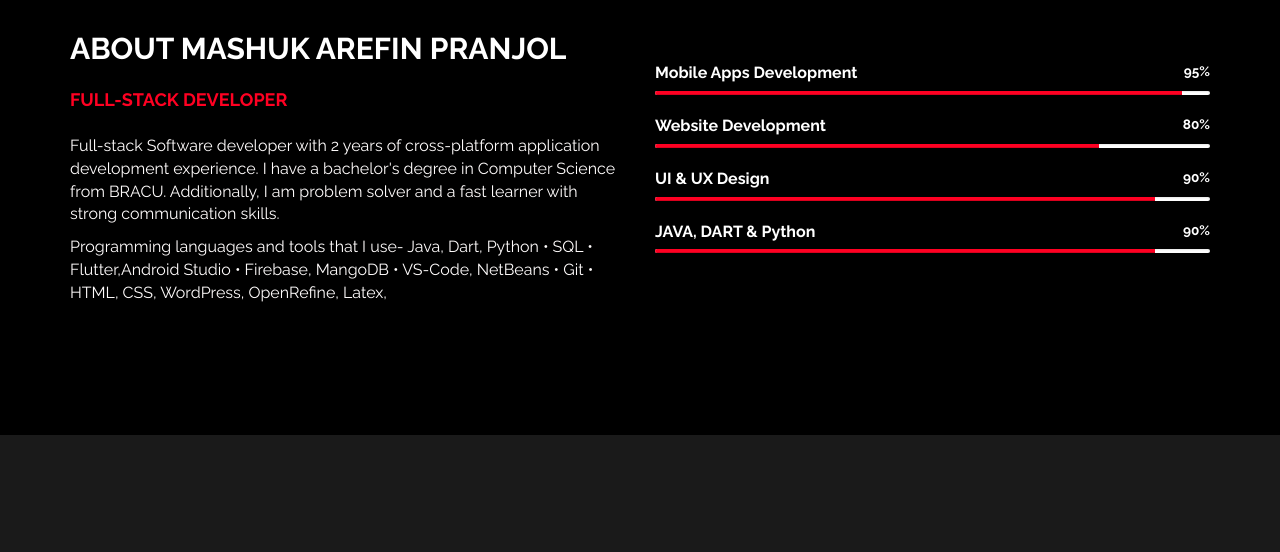
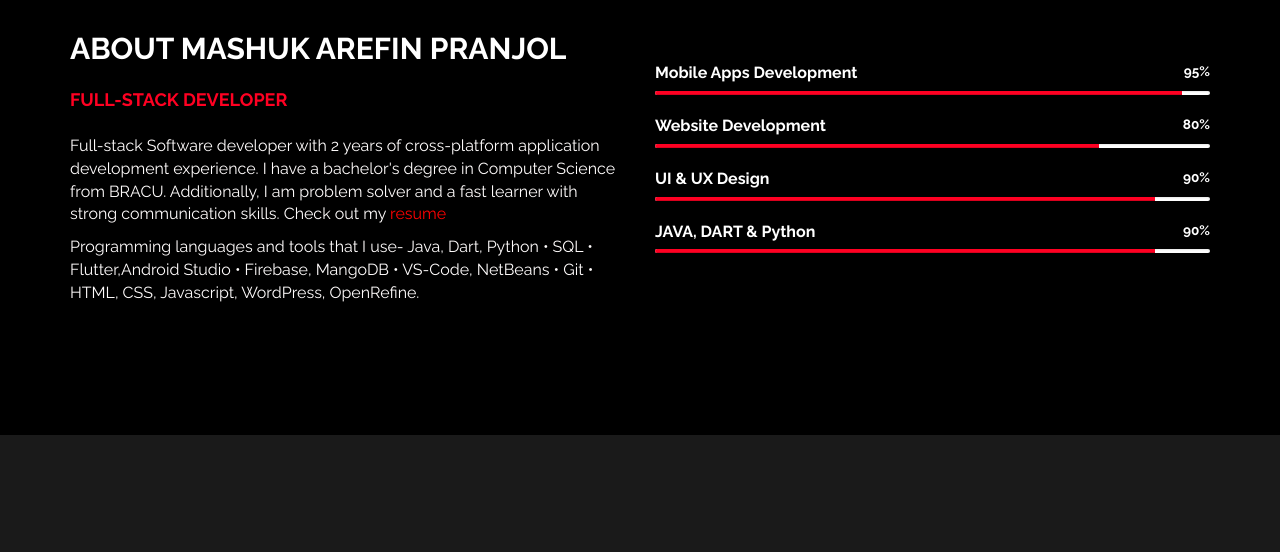
Before and after one commit to pranjol123/pranjol123.github.io, a plain HTML site: page index.html in a window 1280 px wide. Shown: the part 1260-1812 px from the top of the page. Drawn offline with Linux system fonts and the light colour scheme.

Commit message:
Update index.html
resume commit

```diff
--- a/index.html
+++ b/index.html
@@ -107,14 +107,15 @@
 					<div class="col-md-6 col-xs-11 wow fadeInLeft" data-wow-delay="0.9s">
 						<h2>ABOUT MASHUK AREFIN PRANJOL</h2>
 						<h4>FULL-STACK DEVELOPER</h4>
-						<p>Full-stack Software developer with 2 years of cross-platform application development experience. I have a bachelor's degree in Computer Science from BRACU. Additionally, I am problem solver and a fast learner with strong communication skills. </p>
+						<p>Full-stack Software developer with 2 years of cross-platform application development experience. I have a bachelor's degree in Computer Science from BRACU. Additionally, I am problem solver and a fast learner with strong communication skills.
+							Check out my <a style="color:red;" href="https://drive.google.com/file/d/1_jhDVaqu7pOW6nUcxWQFEVk0d8vKB7eA/view?usp=sharing"> resume</a> </p>
 						<p>Programming languages and tools that I use- Java, Dart, Python
 							•	SQL
 							•	Flutter,Android Studio
 							•	Firebase, MangoDB
 							•	VS-Code, NetBeans
 							•	Git
-							•	HTML, CSS, WordPress, OpenRefine, Latex, </p>
+							•	HTML, CSS, Javascript, WordPress, OpenRefine. </p>
 					</div>
 					<div class="col-md-6 col-xs-11 wow fadeInRight" data-wow-delay="0.9s">
 						<span class="text-top">Mobile Apps Development <small>95%</small></span>
```
